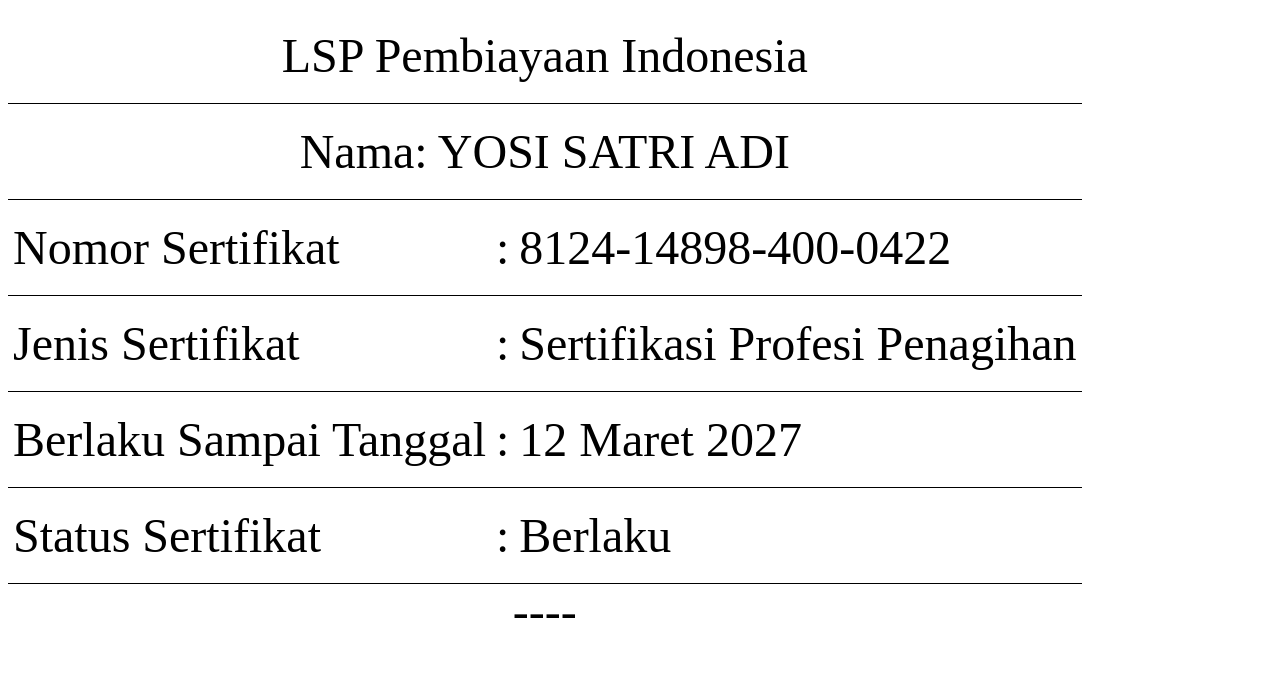
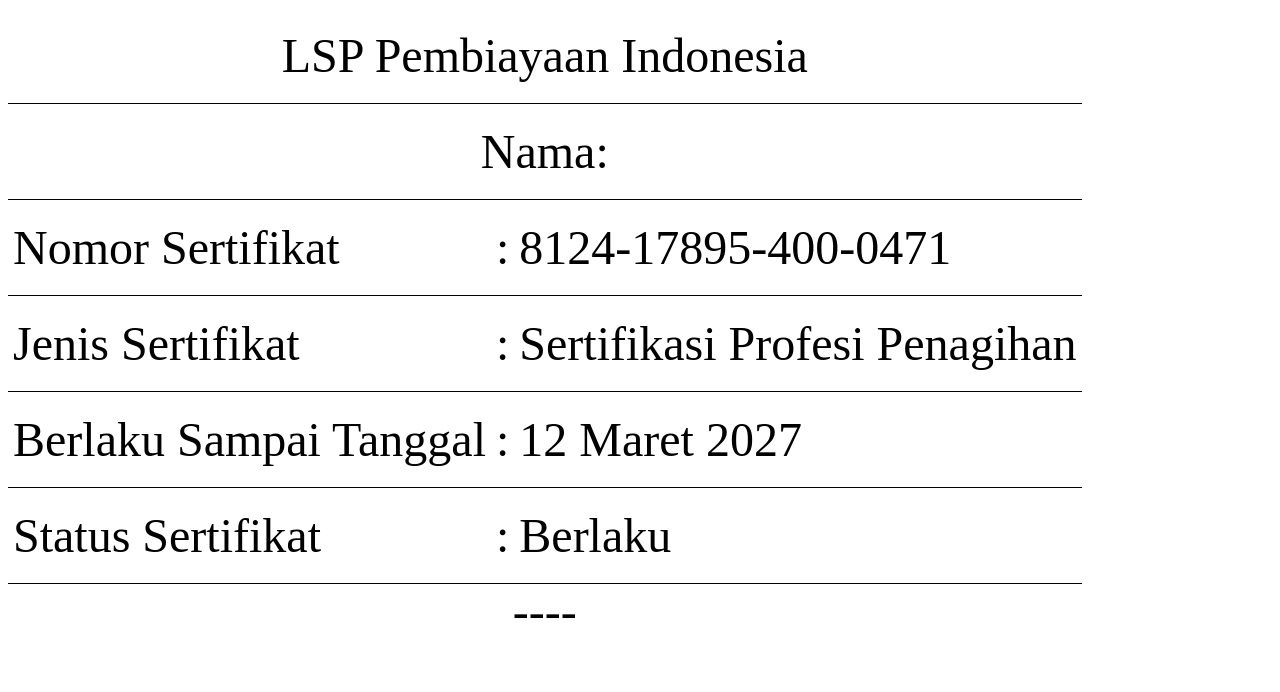
Before and after one commit to lsppi/cms.sppi.id-hsdfshfSS, a plain HTML site: page index.html in a window 1280 px wide. Drawn offline with Linux system fonts and the light colour scheme.

Commit message:
Update index.html

```diff
--- a/index.html
+++ b/index.html
@@ -6,7 +6,7 @@
 	</tr>
 	<tr>
 		<td colspan="3" align="center" style="padding:20px 5px; border-bottom:1px solid #000;">
-			Nama: YOSI SATRI ADI
+			Nama:
 
 		</td>
 	</tr><tr>
@@ -17,7 +17,7 @@
 					:
 				</td>
 				<td style="padding:20px 5px; border-bottom:1px solid #000;">
-					8124-14898-400-0422
+					8124-17895-400-0471
 
 
 				</td>
```
